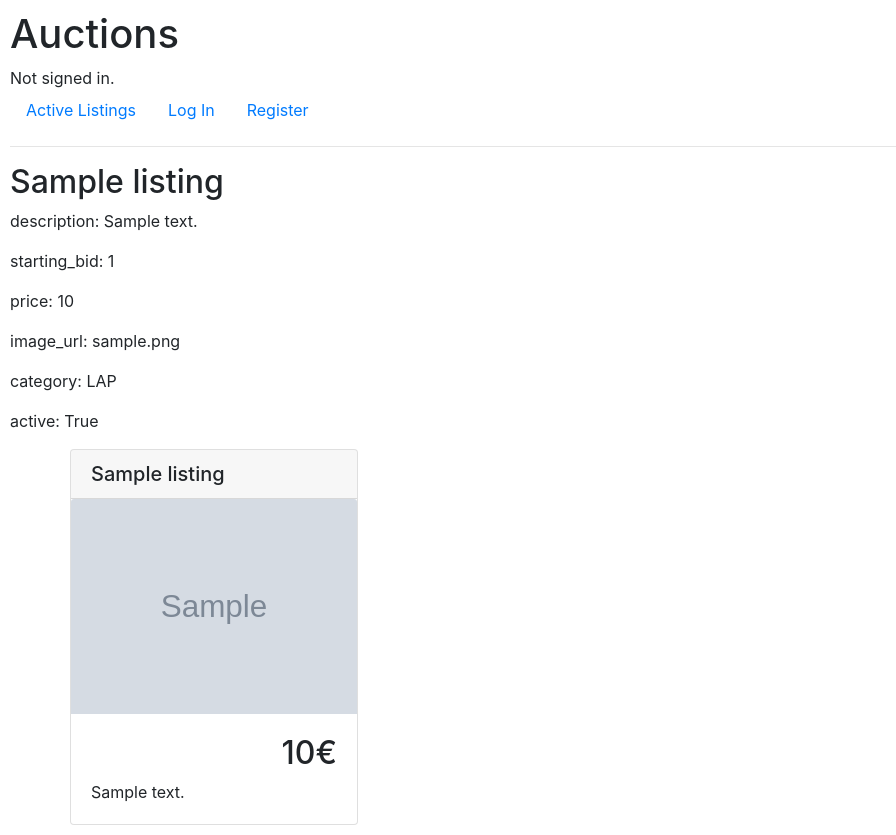
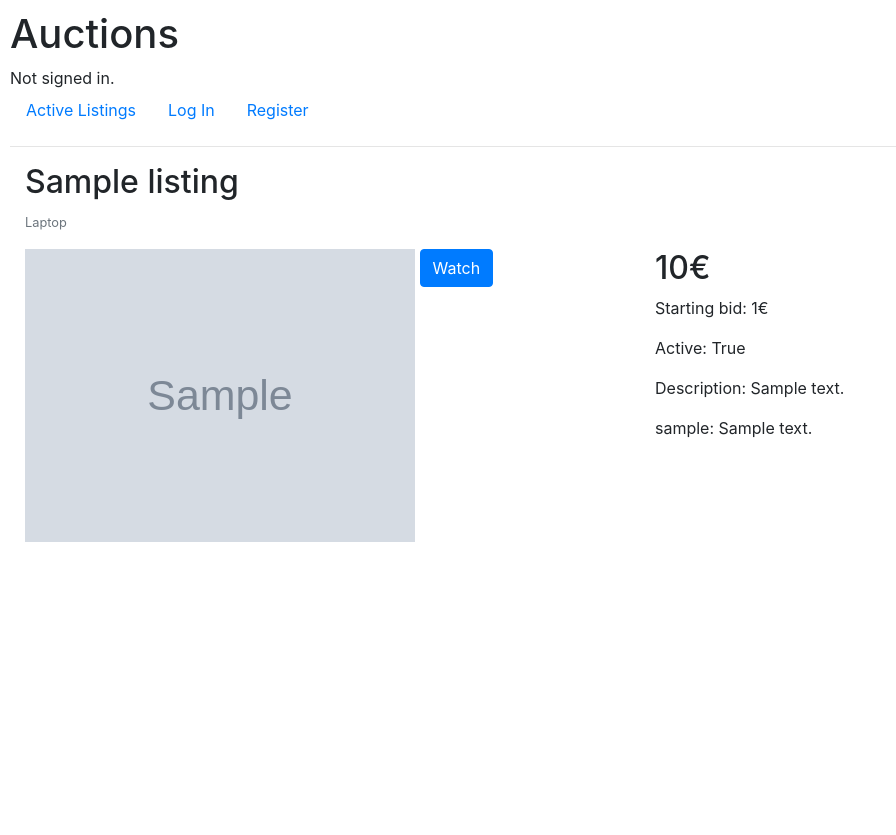
Before and after one commit to florestankorp/CS50W-project2-NEW, a Django app: page /listing/1 in a window 1280 px wide. Shown: the whole page, without its empty margins (0-896 px from the left). After the commit the page ends 542 px from the top, so only its background shows below. Run offline with Django 3.2, Linux system fonts and the light colour scheme; tables that the repository leaves empty hold one stand-in row (values such as "Sample post"); grey boxes marked "Sample" are stand-in pictures; some libraries are stand-ins or nearby versions.

Commit message:
continued work on listing page

```diff
--- a/auctions/static/auctions/styles.css
+++ b/auctions/static/auctions/styles.css
@@ -7,3 +7,11 @@
     flex-direction: column;
     width: 25%;
 }
+
+img {
+    width: 65%;
+}
+
+button.btn.btn-primary {
+    vertical-align: top;
+}
--- a/auctions/templates/auctions/listing.html
+++ b/auctions/templates/auctions/listing.html
@@ -1,49 +1,29 @@
 {% extends "auctions/layout.html" %}
 {% block body %}
-<h2>{{listing.title}}</h2>
-<p>description: {{listing.description}}</p>
-<p>starting_bid: {{listing.starting_bid}}</p>
-<p>price: {{listing.price}}</p>
-<p>image_url: {{listing.image_url}}</p>
-<p>category: {{listing.category}}</p>
-<p>active: {{listing.active}}</p>
-<div class="container">
+
+<div class="container-fluid">
+    <h2>{{listing.title}}</h2>
+    <p class="card-text"><small class="text-muted">{{listing.get_category_display}}</small></p>
     <div class="row">
-        <div class="card"
-             style="width: 18rem;">
-            <h5 class="card-header text-left">{{listing.title}}</h5>
-            <img class="card-img-top"
-                 src="{{listing.image_url}}"
-                 alt="Card image cap">
-            <div class="card-body">
-                <h2 class="card-text text-right">{{listing.price}}€</h2>
-                <p class="card-text text-left">{{listing.description}}</p>
+        <div class="col-sm">
+            <img src="{{listing.image_url}}"
+                 alt="Image for {{listing.title}}">
+            <button type="button"
+                    class="btn btn-primary">Watch</button>
+        </div>
+        <div class="col-sm">
+            <h2>{{listing.price}}€</h2>
+            <p>Starting bid: {{listing.starting_bid}}€</p>
+            <p>Active: {{listing.active}}</p>
+            <p>Description: {{listing.description}}</p>
+            <div>
+                {% for comment in comments %}
+                <p>{{ comment.user }}: {{ comment.content }}</p>
+                {% empty %}
+                <p>No comments yet.</p>
+                {% endfor %}
             </div>
         </div>
     </div>
 </div>
-<!-- <div class="card"
-style="width: 18rem;">
-<a href="{% url 'auctions:listing' listing.pk %}"
-   class="btn btn-primary">
-     <h5 class="card-header text-left">{{listing.title}}</h5>
-     <img class="card-img-top"
-          src="{{listing.image_url}}"
-          alt="Card image cap">
-     <div class="card-body">
-          <h2 class="card-text text-right">{{listing.price}}€</h2>
-          <p class="card-text text-left">{{listing.description}}</p>
-     </div>
-</a>
-</div> -->
-<!--
-    user = models.ForeignKey(User, null=True, on_delete=models.CASCADE)
-    title = models.CharField(max_length=64)
-    description = models.CharField(max_length=256)
-    starting_bid = models.PositiveIntegerField()
-    price = models.PositiveIntegerField()
-    image_url = models.URLField(max_length=200)
-    category = models.CharField(max_length=8, choices=CATEGORIES)
-    active = models.BooleanField()
- -->
 {% endblock %}
--- a/auctions/views.py
+++ b/auctions/views.py
@@ -6,7 +6,7 @@ from django.http import HttpResponse, HttpResponseRedirect
 from django.shortcuts import render
 from django.urls import reverse
 
-from .models import Listing, User
+from .models import Comment, Listing, User
 
 """
 TODO:
@@ -103,4 +103,6 @@ def create(request):
 
 def listing(request, listing_id):
     listing = Listing.objects.all().filter(pk=listing_id)
-    return render(request, "auctions/listing.html", {"listing": listing[0]})
+    comments = Comment.objects.all().filter(listing=listing[0])
+
+    return render(request, "auctions/listing.html", {"listing": listing[0], "comments": comments})
```
